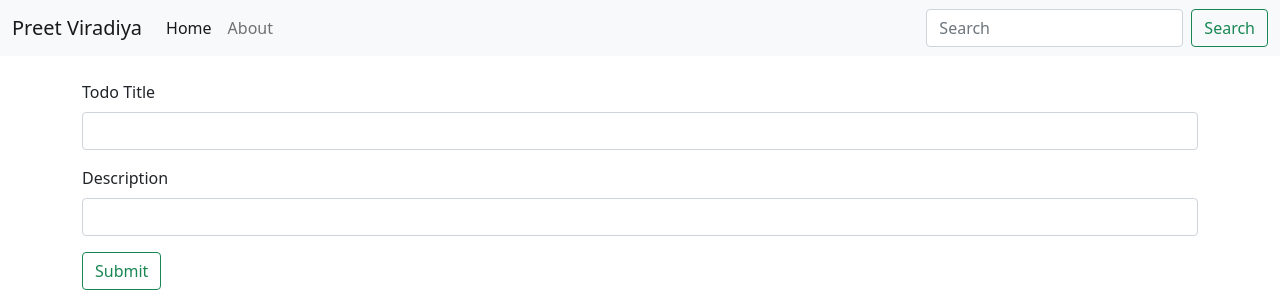
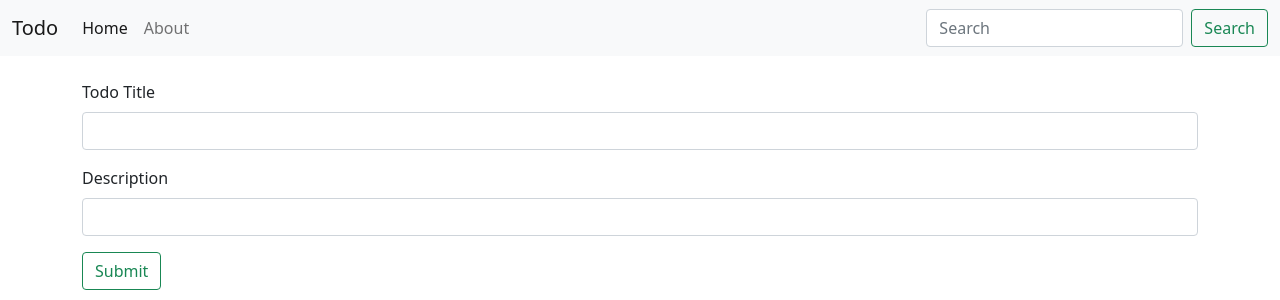
Before and after one commit to pinakin7/todo, a Flask app: page / in a window 1280 px wide. Shown: the top 300 px of the page. Run offline with Flask 2, Linux system fonts and the light colour scheme; data comes from the database, SQL or seed files in the repository.

Commit message:
Update basic.html

```diff
--- a/templates/basic.html
+++ b/templates/basic.html
@@ -13,14 +13,14 @@
     <body>
         <nav class="navbar navbar-expand-lg navbar-light bg-light">
             <div class="container-fluid">
-              <a class="navbar-brand" href="/"> Preet Viradiya </a>
+              <a class="navbar-brand" href="/"> Todo </a>
               <button class="navbar-toggler" type="button" data-bs-toggle="collapse" data-bs-target="#navbarSupportedContent" aria-controls="navbarSupportedContent" aria-expanded="false" aria-label="Toggle navigation">
                 <span class="navbar-toggler-icon"></span>
               </button>
               <div class="collapse navbar-collapse" id="navbarSupportedContent">
                 <ul class="navbar-nav me-auto mb-2 mb-lg-0">
                   <li class="nav-item">
-                    <a class="nav-link active" aria-current="page" href="#">Home</a>
+                    <a class="nav-link active" aria-current="page" href="/">Home</a>
                   </li>
                   <li class="nav-item">
                     <a class="nav-link" href="#">About</a>
```
